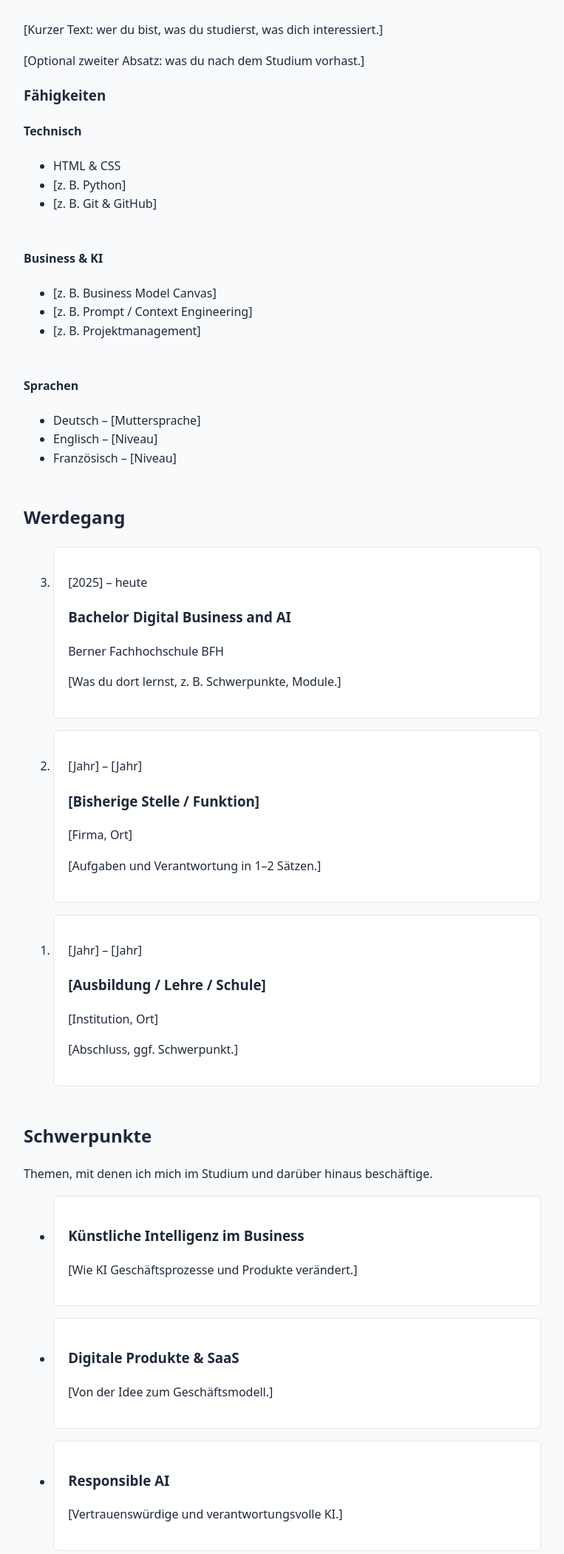
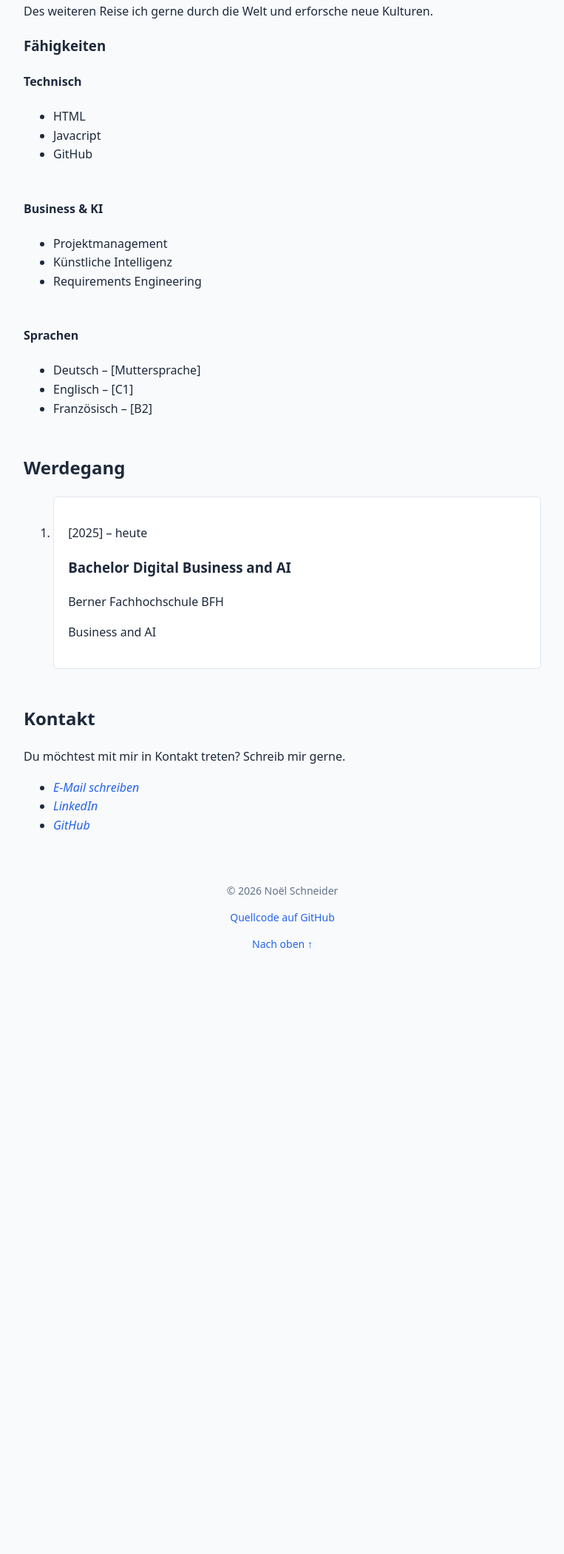
Before and after one commit to noellars/portfolio-page, a plain HTML site: page index.html in a window 1280 px wide. Shown: the part 465-2565 px from the top of the page at 74% size, without its empty margins (258-1021 px from the left). After the commit the page ends 1791 px from the top, so only its background shows below. Drawn offline with Linux system fonts and the light colour scheme.

Commit message:
Edit index.html File, Personal Information

```diff
--- a/index.html
+++ b/index.html
@@ -45,8 +45,7 @@
       <p class="hero-intro">Hallo, ich bin</p>
       <h1 id="start-titel">Noël Schneider</h1>
       <p class="hero-untertitel">Student BFH | Bachelor Digital Business and AI</p>
-      <p class="hero-text">[Ein Satz, was dich antreibt – z. B. «Ich verbinde Business-Denken mit KI, um digitale Produkte zu gestalten.»]</p>
-      <div class="hero-aktionen">
+      <p class="hero-text">Ich verbinde Business-Denken mit IT-Wissen">
         <a class="button" href="#ueber-mich">Mehr über mich</a>
         <a class="button button-sekundaer" href="#kontakt">Kontakt aufnehmen</a>
       </div>
@@ -55,33 +54,33 @@
     <!-- ===== Über mich ===== -->
     <section id="ueber-mich" aria-labelledby="ueber-mich-titel">
       <h2 id="ueber-mich-titel">Über mich</h2>
-      <p>[Kurzer Text: wer du bist, was du studierst, was dich interessiert.]</p>
-      <p>[Optional zweiter Absatz: was du nach dem Studium vorhast.]</p>
+      <p>Ich studiere an der Berner Fachhochschule BFH Digital Business and AI.</p>
+      <p>Des weiteren Reise ich gerne durch die Welt und erforsche neue Kulturen.</p>
 
       <h3>Fähigkeiten</h3>
       <div class="skills">
         <section aria-labelledby="skills-technisch">
           <h4 id="skills-technisch">Technisch</h4>
           <ul>
-            <li>HTML &amp; CSS</li>
-            <li>[z. B. Python]</li>
-            <li>[z. B. Git &amp; GitHub]</li>
+            <li>HTML</li>
+            <li>Javacript</li>
+            <li>GitHub</li>
           </ul>
         </section>
         <section aria-labelledby="skills-business">
           <h4 id="skills-business">Business &amp; KI</h4>
           <ul>
-            <li>[z. B. Business Model Canvas]</li>
-            <li>[z. B. Prompt / Context Engineering]</li>
-            <li>[z. B. Projektmanagement]</li>
+            <li>Projektmanagement</li>
+            <li>Künstliche Intelligenz</li>
+            <li>Requirements Engineering</li>
           </ul>
         </section>
         <section aria-labelledby="skills-sprachen">
           <h4 id="skills-sprachen">Sprachen</h4>
           <ul>
             <li>Deutsch – [Muttersprache]</li>
-            <li>Englisch – [Niveau]</li>
-            <li>Französisch – [Niveau]</li>
+            <li>Englisch – [C1]</li>
+            <li>Französisch – [B2]</li>
           </ul>
         </section>
       </div>
@@ -97,56 +96,12 @@
             <p class="zeitraum"><time datetime="2025">[2025]</time> – heute</p>
             <h3>Bachelor Digital Business and AI</h3>
             <p class="ort">Berner Fachhochschule BFH</p>
-            <p>[Was du dort lernst, z. B. Schwerpunkte, Module.]</p>
+            <p>Business and AI</p>
           </article>
-        </li>
-        <li>
-          <article>
-            <p class="zeitraum"><time datetime="2020">[Jahr]</time> – <time datetime="2025">[Jahr]</time></p>
-            <h3>[Bisherige Stelle / Funktion]</h3>
-            <p class="ort">[Firma, Ort]</p>
-            <p>[Aufgaben und Verantwortung in 1–2 Sätzen.]</p>
-          </article>
-        </li>
-        <li>
-          <article>
-            <p class="zeitraum"><time datetime="2016">[Jahr]</time> – <time datetime="2020">[Jahr]</time></p>
-            <h3>[Ausbildung / Lehre / Schule]</h3>
-            <p class="ort">[Institution, Ort]</p>
-            <p>[Abschluss, ggf. Schwerpunkt.]</p>
-          </article>
-        </li>
-      </ol>
 
       <!-- <a class="button" href="dokumente/CV_Noel_Schneider.pdf" download>Lebenslauf herunterladen (PDF)</a> -->
     </section>
 
-    <!-- ===== Schwerpunkte / Interessen ===== -->
-    <section id="schwerpunkte" aria-labelledby="schwerpunkte-titel">
-      <h2 id="schwerpunkte-titel">Schwerpunkte</h2>
-      <p>Themen, mit denen ich mich im Studium und darüber hinaus beschäftige.</p>
-
-      <ul class="karten">
-        <li>
-          <article class="karte">
-            <h3>Künstliche Intelligenz im Business</h3>
-            <p>[Wie KI Geschäftsprozesse und Produkte verändert.]</p>
-          </article>
-        </li>
-        <li>
-          <article class="karte">
-            <h3>Digitale Produkte &amp; SaaS</h3>
-            <p>[Von der Idee zum Geschäftsmodell.]</p>
-          </article>
-        </li>
-        <li>
-          <article class="karte">
-            <h3>Responsible AI</h3>
-            <p>[Vertrauenswürdige und verantwortungsvolle KI.]</p>
-          </article>
-        </li>
-      </ul>
-    </section>
 
     <!-- ===== Kontakt ===== -->
     <section id="kontakt" aria-labelledby="kontakt-titel">
@@ -155,8 +110,8 @@
 
       <address>
         <ul class="kontakt-liste">
-          <li><a href="mailto:deine-email@example.com">E-Mail schreiben</a></li>
-          <li><a href="https://www.linkedin.com/in/[dein-profil]" target="_blank" rel="noopener noreferrer">LinkedIn</a></li>
+          <li><a href="mailto:schneidernoellars@gmail.com">E-Mail schreiben</a></li>
+          <li><a href="https://www.linkedin.com/in/noelschneider" target="_blank" rel="noopener noreferrer">LinkedIn</a></li>
           <li><a href="https://github.com/noellars" target="_blank" rel="noopener noreferrer">GitHub</a></li>
         </ul>
       </address>
```
